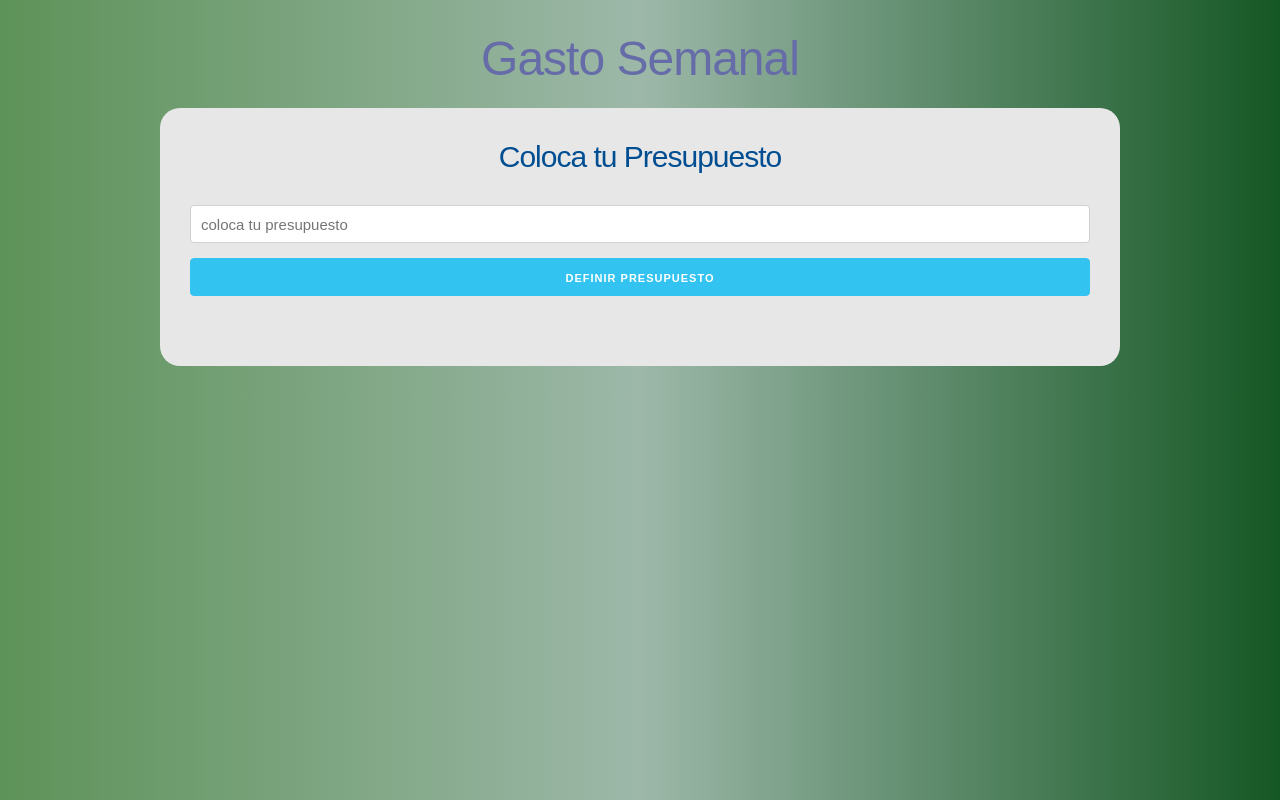
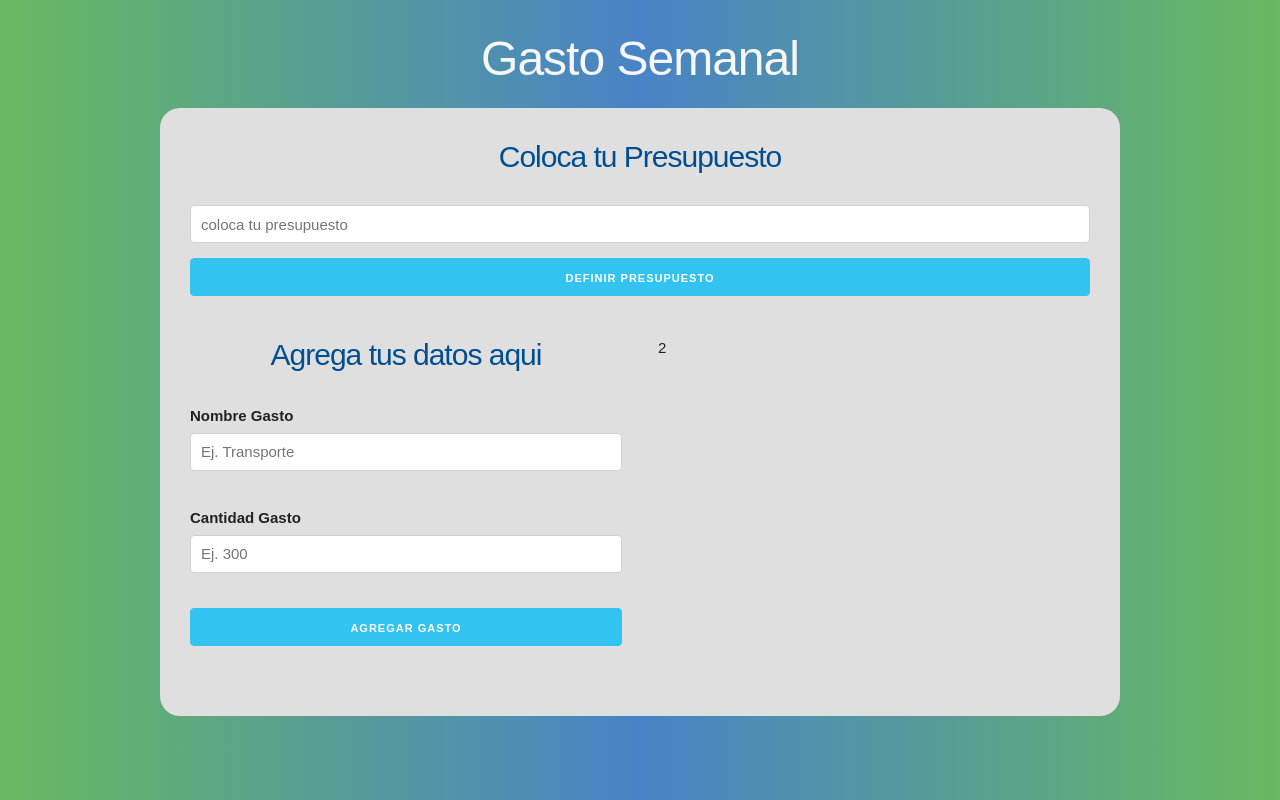
Before and after one commit to CarlosRQuinteroM/Presupuesto-, a React (Create React App) app: page / in a window 1280 px wide. Built offline with nearby package versions, Linux system fonts and the light colour scheme.

Commit message:
1.. almecenando el prosupuesto

```diff
--- a/src/App.js
+++ b/src/App.js
@@ -1,5 +1,6 @@
 import React, { useState } from 'react';
 import Pregunta from './components/Pregunta'
+import Formulario from './components/Formulario'
 
 function App() {
 
@@ -19,9 +20,18 @@ function App() {
           guardarPresupuesto={guardarPresupuesto}
           guardarRestante= {guardarRestante}
         />
-      </div>
 
-    </header>
+        <div className="row">
+        <div className="one-half column">
+           <Formulario />
+          </div>
+
+               <div className="one-half column">
+            2
+               </div>
+            </div>
+          </div>
+      </header>
     </div>
   );
 }
--- /dev/null
+++ b/src/components/Formulario.js
@@ -0,0 +1,38 @@
+import React, { useState} from 'react';
+
+const Formulario = () => {
+    return (
+         <form>
+            <h2> Agrega tus datos aqui</h2>
+
+            <div className="campo">
+                <label>Nombre Gasto</label>
+                <input
+                  type="text"
+                  className="u-full-width"
+                  placeholder="Ej. Transporte"
+                />
+                </div>
+
+            <div className="campo">
+                <label>Cantidad Gasto</label>
+                <input
+                  type="number"
+                  className="u-full-width"
+                  placeholder="Ej. 300"
+               />
+               </div>
+
+              <input
+                 type="submit"
+                 className="button-primary u-full-width"
+                 value="agregar Gasto"
+              />
+
+
+         </form>
+
+     );
+   }
+
+export default Formulario;
--- a/src/index.css
+++ b/src/index.css
@@ -2,9 +2,9 @@
   margin-bottom: 0!important;
 }
 body {
-  background:rgb(97,153,82); /* fallback for old browsers */
-  background: -webkit-linear-gradient(to right, #346d9e, #000428);
-  background: linear-gradient(to right, #5d9258, #9db8a9, #155724);
+  background: #000428;  /* fallback for old browsers */
+  background: -webkit-linear-gradient(to right, #004e92, #000428);
+  background: linear-gradient(to right, #68b960, #4883c7,#68b960);
   margin: 0;
   padding: 0;
   font-family: sans-serif;
@@ -16,7 +16,7 @@ header {
   padding:20px;
 }
 .contenido-principal {
-  background-color: rgb(231, 231, 231);
+  background-color: rgb(223, 223, 223);
   padding: 30px;
   border-radius: 20px;
 }
@@ -33,7 +33,7 @@ header {
 h1 {
   font-family: 'Raleway', sans-serif;
   font-weight: 100;
-  color: rgb(102, 108, 168);
+  color: rgb(247, 247, 247);
   text-align: center;
   font-size: 4.8rem!important;
 }
```
